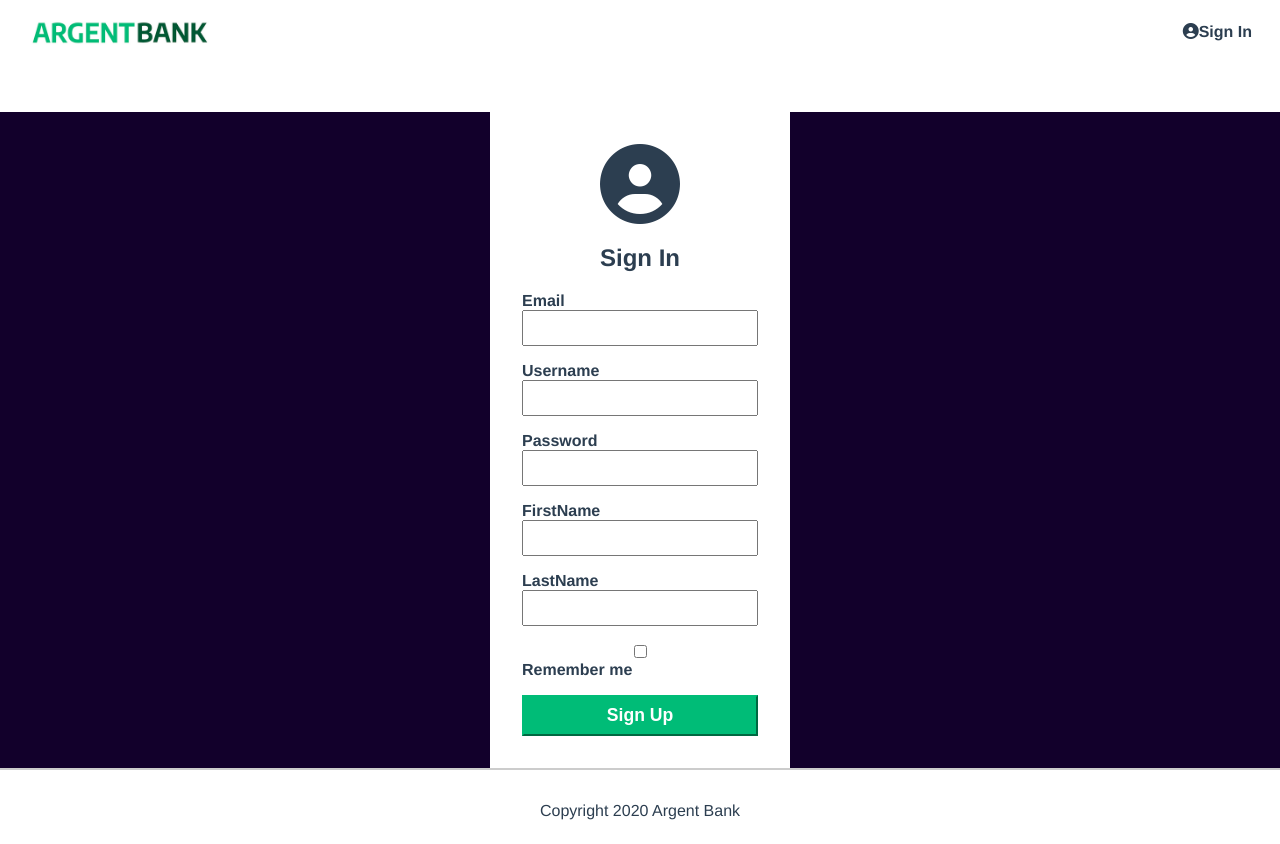
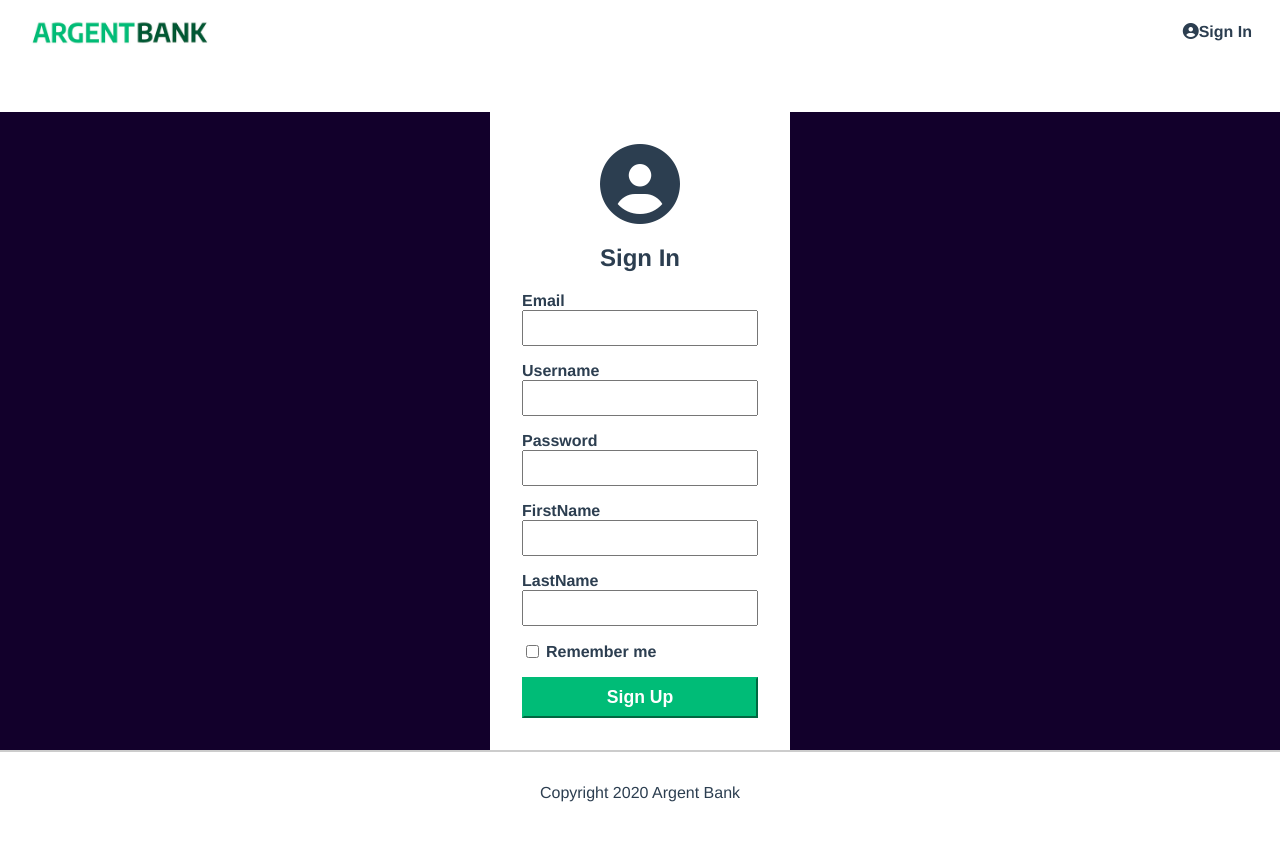
Before and after one commit to Vacarme27/OC-ArgentBank, a React (Vite) app in the folder FrontEnd/: page /sign in a window 1280 px wide. Both pictures are taken after a click on the element "Sign Up". Built offline with nearby package versions, Linux system fonts and the light colour scheme.

Commit message:
fix bug remember me

```diff
--- a/FrontEnd/src/view/sign/sign.jsx
+++ b/FrontEnd/src/view/sign/sign.jsx
@@ -139,7 +139,7 @@ function Sign (){
                         <label htmlFor="lastname">LastName</label>
                         <input type="text" id="lastname"value={dataSignUp.lastName} onChange={e => handleInfoChange(e, 'lastName')} required/>
                     </div>
-                    <div className="input-wrapper">
+                    <div className="input-remember">
                         <input type="checkbox" id="remember-me" checked={rememberMe} onChange={handleRememberMeChange}/>
                         <label htmlFor="remember-me">
                             Remember me
```
